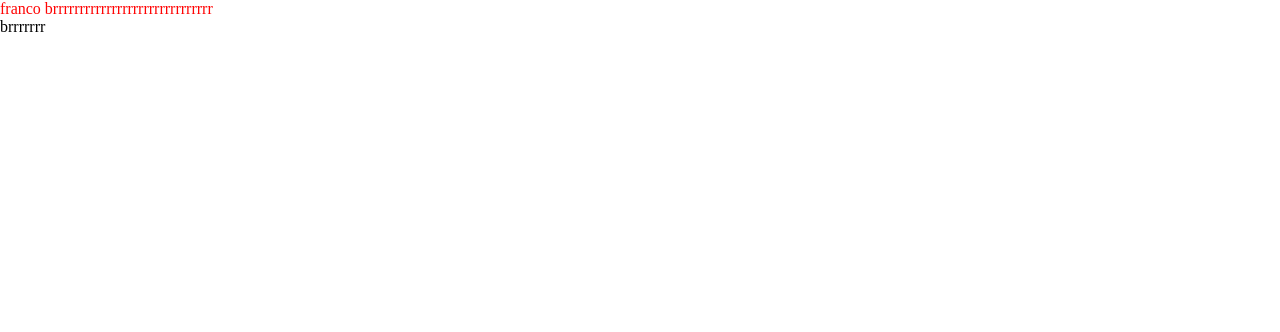
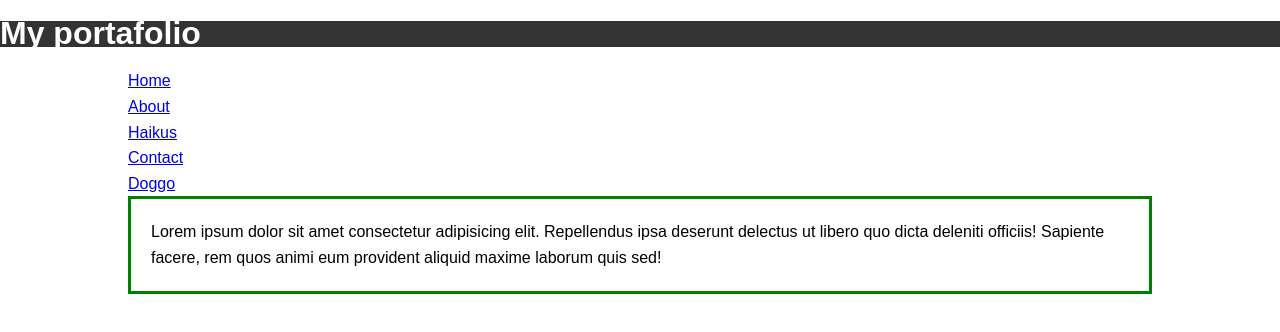
Before and after one commit to Agustindut/Agustindut.github.io, a plain HTML site: page index.html in a window 1280 px wide. Drawn offline with Linux system fonts and the light colour scheme.

Commit message:
Add files via upload

```diff
--- a/css/main.css
+++ b/css/main.css
@@ -1,3 +1,29 @@
-div{
-    color: #ff0404;
+body {
+    font-family: Arial, Helvetica, sans-serif;
+    font-size: 16px;
+    line-height: 1.6em;
+    margin: 0;
 }
+
+p {
+    border-top: 5px solid blue;
+    border-right: 2px dotted green;
+    border-bottom: 5px dashed red;
+    border-left: 2px dotted green;
+    border: 3px solid green;
+    padding: 10px 20px 10px 20px;
+    padding: 10px 20px;
+    padding:  20px;
+}
+
+.container {
+    width: 80%;
+    margin:auto;
+    overflow:hidden;
+
+
+}
+#mainheader{
+    background: #333;
+    color: white;
+}
--- a/index.html
+++ b/index.html
@@ -4,12 +4,31 @@
     <meta charset="UTF-8">
     <meta http-equiv="X-UA-Compatible" content="IE=edge">
     <meta name="viewport" content="width=device-width, initial-scale=1.0">
-    <title>Document</title>
+    <title>My portafolio</title>
     <link rel="stylesheet" href="./css/main.css">
     <link rel="stylesheet" href="./css/normalize.css">
 </head>
 <body>
-    <div><p>franco brrrrrrrrrrrrrrrrrrrrrrrrrrrrrr</p></div>
-<p>brrrrrrr</p>
+    <header id="mainheader">
+        <div coass="container">
+            <h1>My portafolio</h1>
+        </div>
+    </header>
+
+    <nav id="mainNav">
+        <div class="container">
+            <ul>
+                <li><a href="#">Home</a></li>
+                <li><a href="#">About</a></li>
+                <li><a href="#">Haikus</a></li>
+                <li><a href="#">Contact</a></li>
+                <li><a href="#">Doggo</a></li>
+            </ul>
+        </div>
+
+    </nav>
+    <div class="container">
+        <p>Lorem ipsum dolor sit amet consectetur adipisicing elit. Repellendus ipsa deserunt delectus ut libero quo dicta deleniti officiis! Sapiente facere, rem quos animi eum provident aliquid maxime laborum quis sed!</p>
+    </div>
 </body>
 </html>
```
